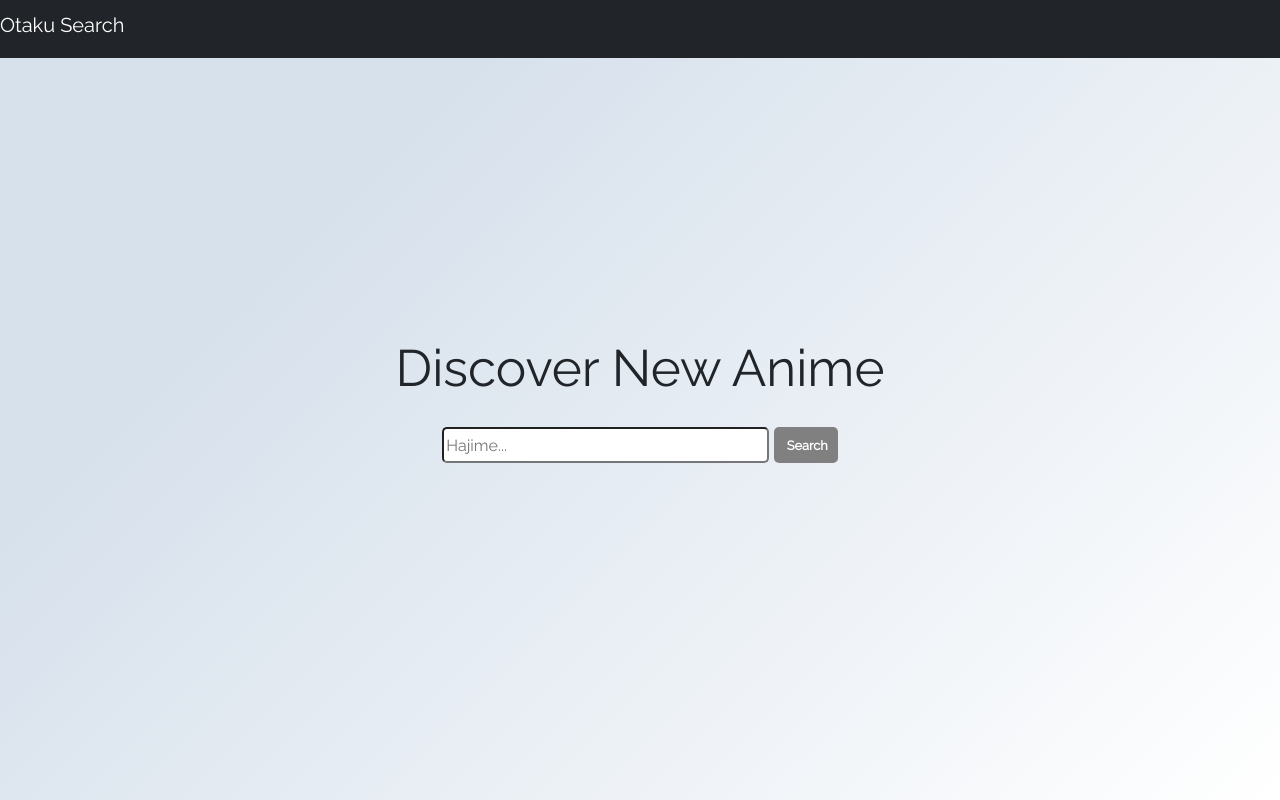
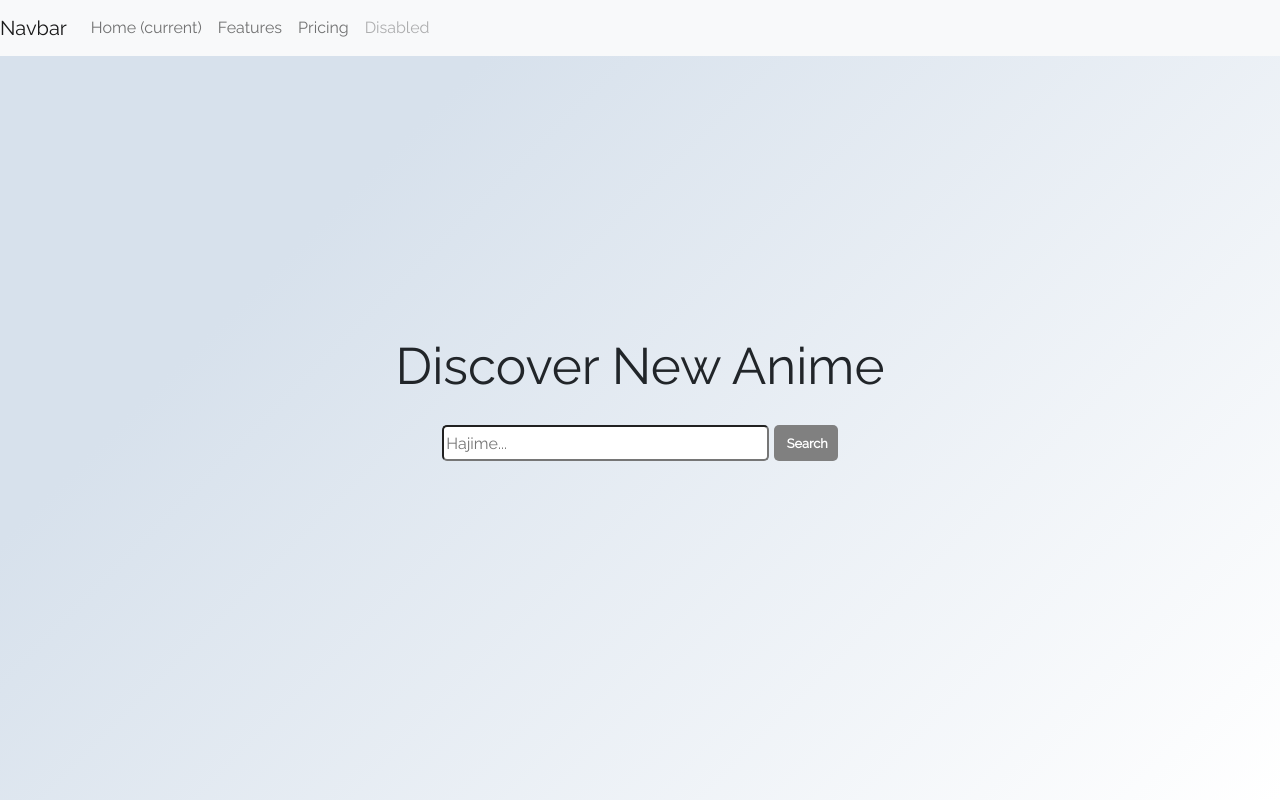
Before and after one commit to derek-oshita/otaku-search-bar, a plain HTML site: page index.html in a window 1280 px wide. Drawn offline with nearby package versions, Linux system fonts and the light colour scheme; no server answers.

Commit message:
Reverting.

```diff
--- a/index.html
+++ b/index.html
@@ -16,11 +16,30 @@
     <script defer src="https://cdn.jsdelivr.net/npm/bootstrap@5.0.0-beta1/dist/js/bootstrap.bundle.min.js" integrity="sha384-ygbV9kiqUc6oa4msXn9868pTtWMgiQaeYH7/t7LECLbyPA2x65Kgf80OJFdroafW" crossorigin="anonymous"></script>
 </head>
 <body>
-    <div class="main-container">
-        <!-- NAV BAR -->
-            <nav class="navbar navbar-expand-lg navbar-light bg-dark">
-                <h2 class="navbar-brand text-white">Otaku Search</h2>
-            </nav>
+    <!-- NAVBAR -->
+    <nav class="navbar navbar-expand-lg navbar-light bg-light">
+        <a class="navbar-brand" href="#">Navbar</a>
+        <button class="navbar-toggler" type="button" data-toggle="collapse" data-target=".navbar-collapse" aria-controls="navbarNav" aria-expanded="false" aria-label="Toggle navigation">
+          <span class="navbar-toggler-icon"></span>
+        </button>
+        <div class="collapse navbar-collapse" id="navbarNav">
+          <ul class="navbar-nav">
+            <li class="nav-item active">
+              <a class="nav-link" href="#">Home <span class="sr-only">(current)</span></a>
+            </li>
+            <li class="nav-item">
+              <a class="nav-link" href="#">Features</a>
+            </li>
+            <li class="nav-item">
+              <a class="nav-link" href="#">Pricing</a>
+            </li>
+            <li class="nav-item">
+              <a class="nav-link disabled" href="#">Disabled</a>
+            </li>
+          </ul>
+        </div>
+      </nav>
+
         <!-- HEADER -->
         <header>
             <h1>Discover New Anime</h1>
@@ -37,7 +56,6 @@
         </section>
         <!-- ANIME LIST -->
         <section>
-
                     <!-- SAMPLE CARD -->
                     <!-- <li class="series-card">
                         <img src="https://cdn.myanimelist.net/images/anime/9/9453.jpg"/>
@@ -63,6 +81,5 @@
                         </div>
                     </div>
         </section>
-    </div>
 </body>
 </html>
```
